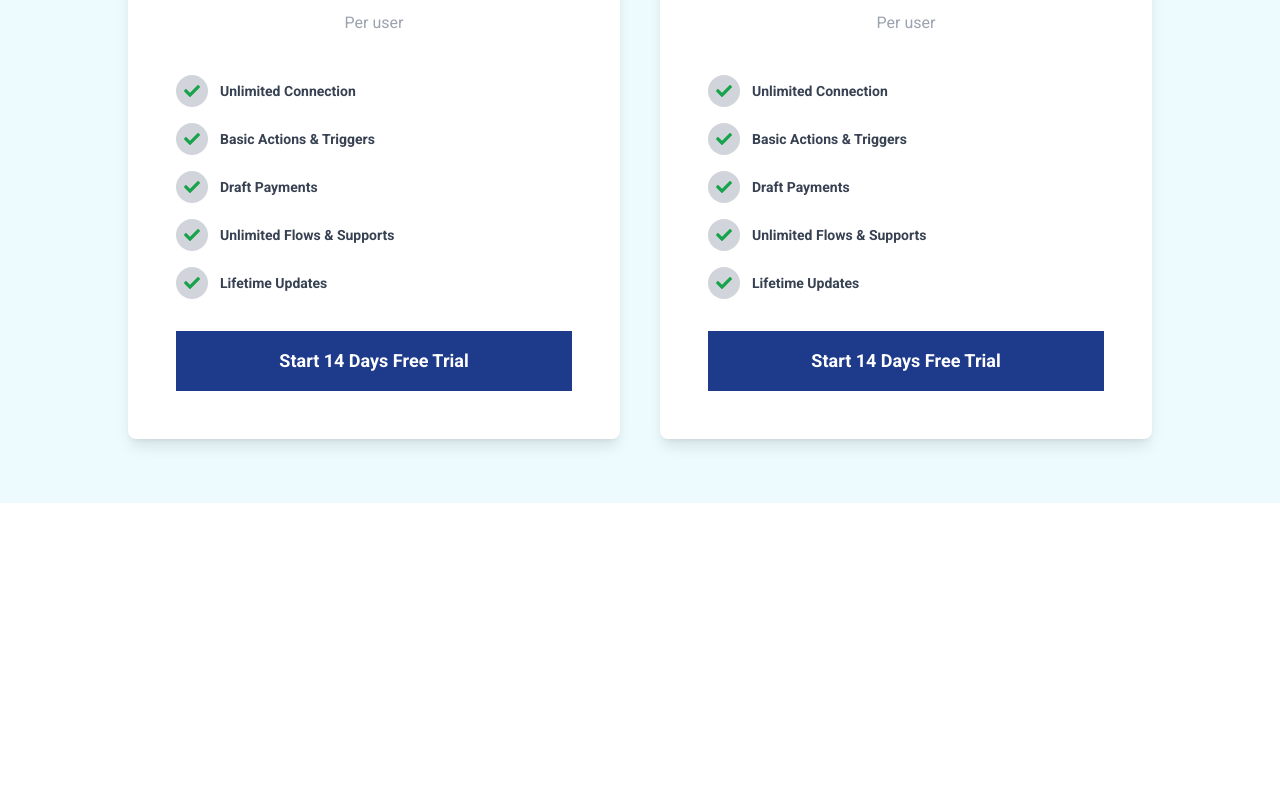
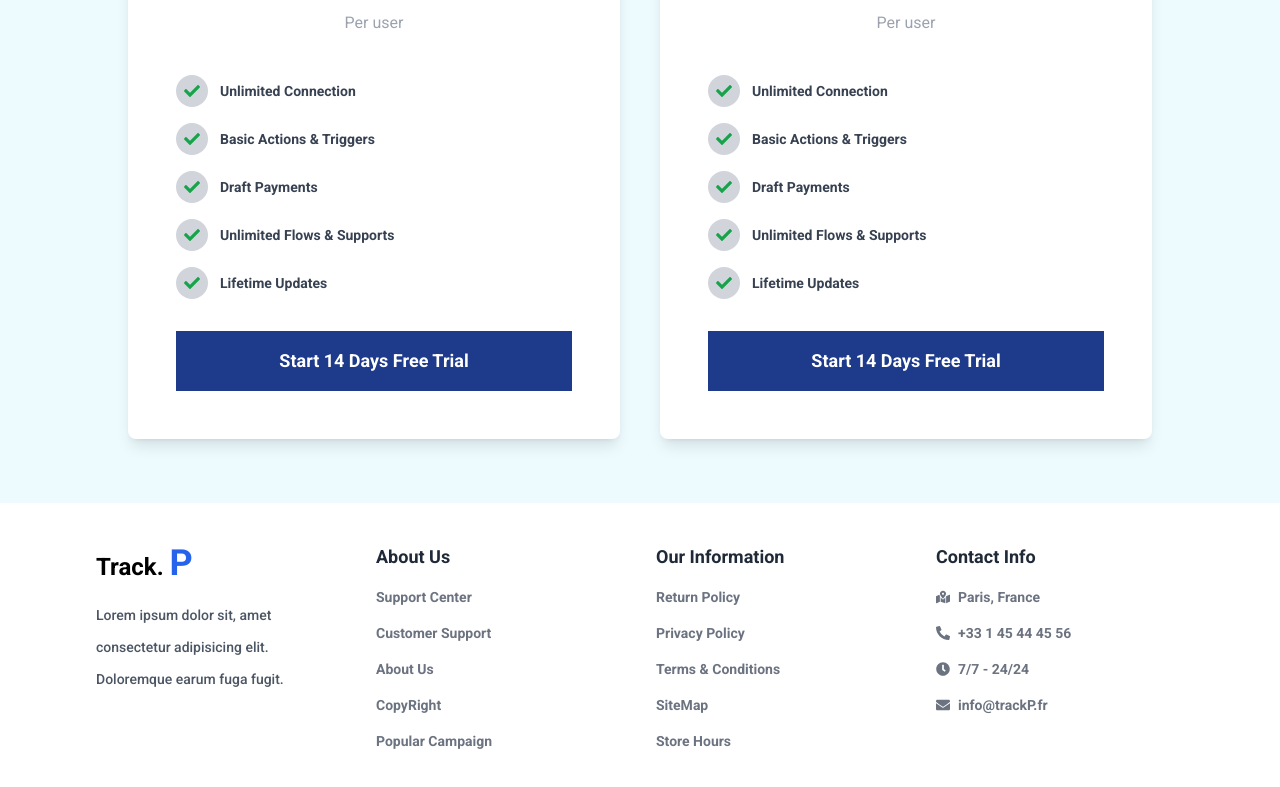
Before and after one commit to moonspark78/TrackP_NextJS, a Next.js app: page / in a window 1280 px wide. Shown: the part 3749-4536 px from the top of the page. Before the commit the page ends 4252 px from the top, so only its background shows below. Built offline with nearby package versions, Linux system fonts and the light colour scheme.

Commit message:
📈 done the footer 📈

```diff
--- a/app/layout.tsx
+++ b/app/layout.tsx
@@ -3,6 +3,7 @@ import type { Metadata } from "next";
 import {Roboto} from "next/font/google"
 import "./globals.css";
 import ResponsiveNav from "@/components/Home/Navbar/ResponsiveNav";
+import Footer from "@/components/Home/Footer/Footer";
 
 /* const geistSans = localFont({
   src: "./fonts/GeistVF.woff",
@@ -36,6 +37,7 @@ export default function RootLayout({
       <body className={`${font.className} antialiased`}>
         <ResponsiveNav/>
           {children}
+        <Footer/>
       </body>
     </html>
   );
--- /dev/null
+++ b/components/Home/Footer/Footer.tsx
@@ -0,0 +1,60 @@
+import React from 'react'
+import { FaClock, FaEnvelope, FaMapMarked, FaMapMarkedAlt, FaPhoneAlt } from 'react-icons/fa'
+
+const Footer = () => {
+  return (
+    <div className='bg-white py-10 '>
+        <div className='w-[90%] mx-auto px-4 sm:px-6 lg:px-8'>
+            <div className='grid grid-cols-1 md:grid-cols-3 lg:grid-cols-4 gap-8'>
+                {/* Logo & Description */}
+                <div>
+                    {/* Logo */}
+                    <h1 className='text-xl md:text-2xl font-bold'>Track. <span className='text-3xl md:text-4xl text-blue-600'>P</span></h1>
+                    {/* Description */}
+                    <p className='mt-4 text-sm font-medium leading-[2rem] w-[80%] text-gray-600'>
+                        Lorem ipsum dolor sit, amet consectetur adipisicing elit. Doloremque earum fuga fugit.
+                    </p>
+                </div>
+                {/* About Us Links*/}
+                <div>
+                    <h3 className='text-lg font-semibold text-gray-800'>About Us</h3>
+                    <ul className='mt-4 space-y-4 text-sm font-semibold text-gray-500'>
+                        <li>Support Center</li>
+                        <li>Customer Support </li>
+                        <li>About Us</li>
+                        <li>CopyRight</li>
+                        <li>Popular Campaign</li>
+                    </ul>
+                </div>
+                {/* Our Informations */}
+                <div>
+                    <h3 className='text-lg font-semibold text-gray-800'>Our Information</h3>
+                    <ul className='mt-4 space-y-4 text-sm font-semibold text-gray-500'>
+                        <li>Return Policy</li>
+                        <li>Privacy Policy</li>
+                        <li>Terms & Conditions</li>
+                        <li>SiteMap</li>
+                        <li>Store Hours</li>
+                    </ul>
+                </div>
+                {/* Contact */}
+                <div>
+                    <h3 className='text-lg font-semibold text-gray-800'>Contact Info</h3>
+                    <ul className='mt-4 space-y-4 text-sm font-semibold text-gray-500'>
+                        <li className='flex items-center'>
+                            <FaMapMarkedAlt className='mr-2'/>
+                            Paris, France</li>
+                        <li className='flex items-center'>
+                        <FaPhoneAlt className='mr-2'/>
+                            +33 1 45 44 45 56</li>
+                        <li className='flex items-center'> <FaClock className='mr-2'/> 7/7 - 24/24</li>
+                        <li className='flex items-center'> <FaEnvelope className='mr-2'/> info@trackP.fr</li>
+                    </ul>
+                </div>
+            </div>
+        </div>
+    </div>
+  )
+}
+
+export default Footer
```
